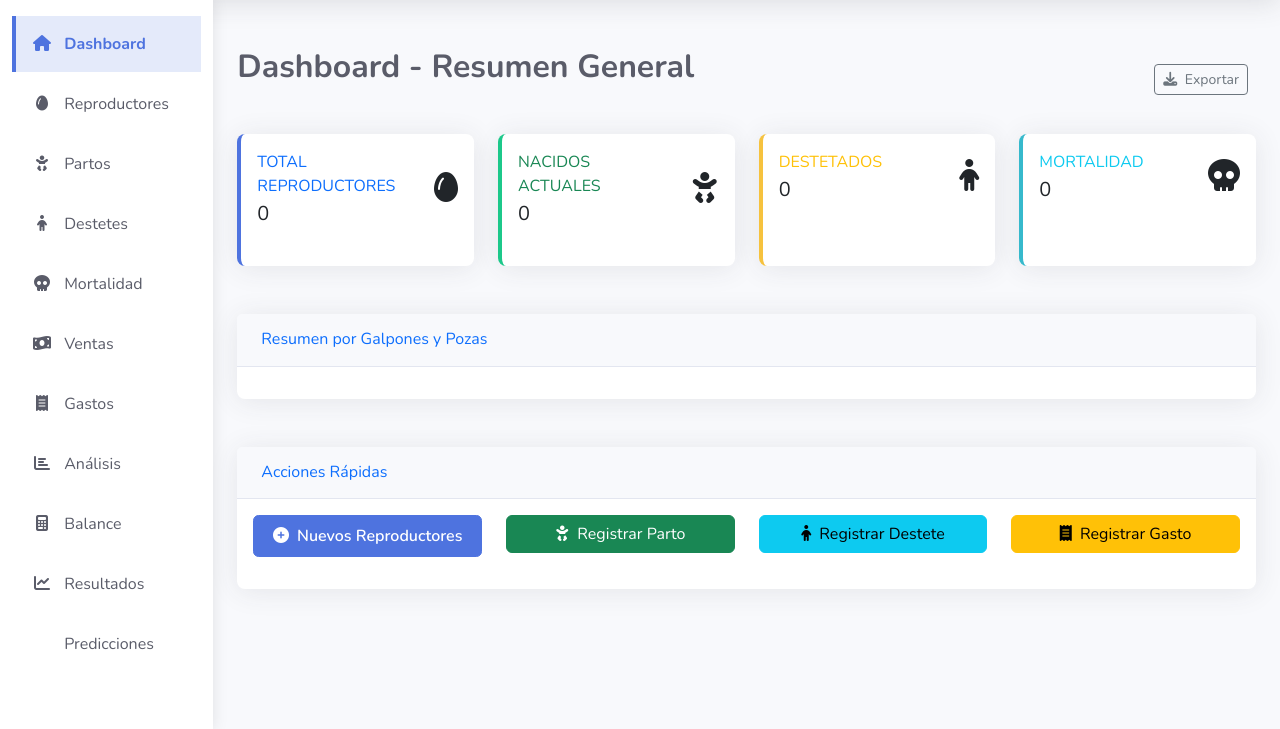
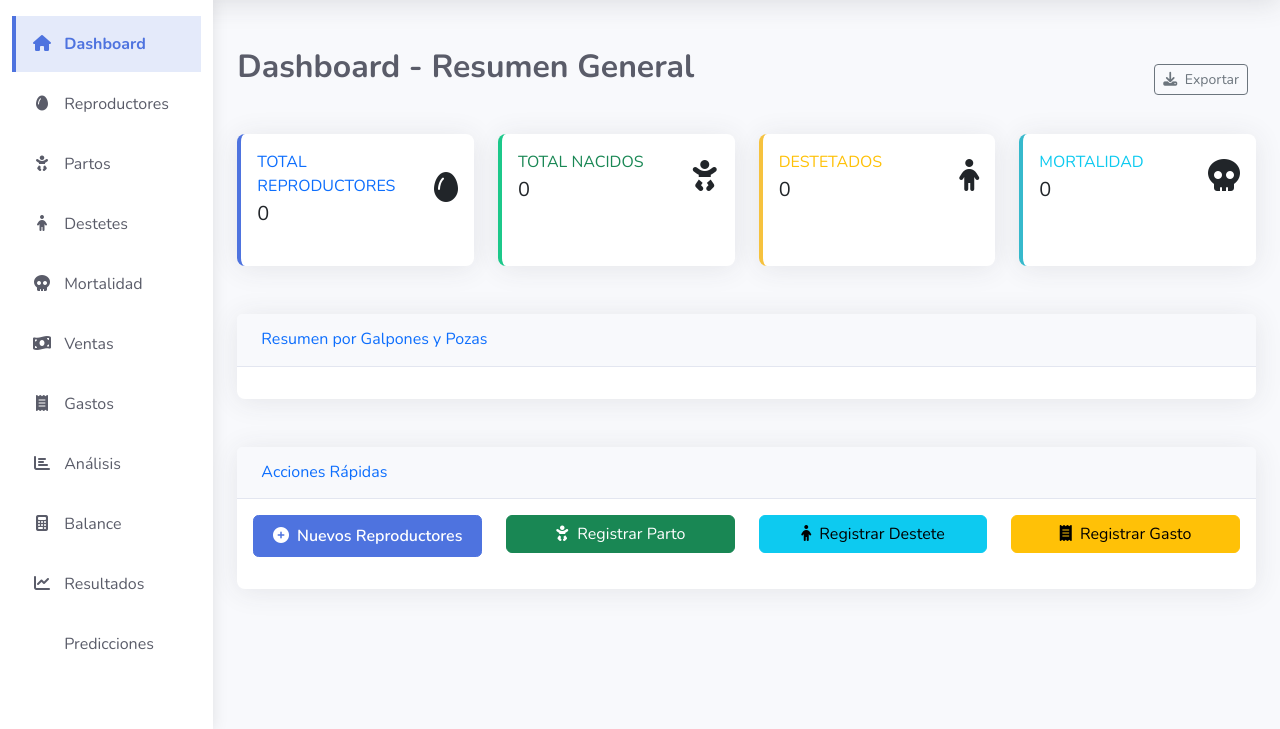
Before and after one commit to Javh9/registro-cuyes, a Flask app: page / in a window 1280 px wide. Shown: the part 56-785 px from the top of the page. Run offline with Flask 3, Linux system fonts and the light colour scheme; data that the repository does not hold is empty; some libraries are stand-ins or nearby versions.

Commit message:
corrigiendo error rep por poza 14

```diff
--- a/app.py
+++ b/app.py
@@ -280,6 +280,32 @@ def index():
             tabla_muerte_existe = False
             conn.rollback()
 
+        # 🔹 Verificar si existe la tabla partos y sus columnas
+        tabla_partos_existe = False
+        columnas_partos = []
+        try:
+            cur.execute("""
+                SELECT EXISTS (
+                    SELECT FROM information_schema.tables
+                    WHERE table_name = 'partos'
+                );
+            """)
+            tabla_partos_existe = cur.fetchone()[0]
+            print("Tabla partos existe:", tabla_partos_existe)
+
+            if tabla_partos_existe:
+                cur.execute("""
+                    SELECT column_name
+                    FROM information_schema.columns
+                    WHERE table_name = 'partos'
+                    ORDER BY ordinal_position;
+                """)
+                columnas_partos = [row[0] for row in cur.fetchall()]
+                print("Columnas en partos:", columnas_partos)
+        except:
+            tabla_partos_existe = False
+            conn.rollback()
+
         # 🔹 Total Reproductores
         cur.execute("SELECT COALESCE(SUM(hembras + machos), 0) FROM reproductores;")
         total_reproductores = cur.fetchone()[0]
@@ -296,6 +322,24 @@ def index():
                 total_muertos = cur.fetchone()[0]
             except:
                 total_muertos = 0
+                conn.rollback()
+
+        # 🔹 Total Nacidos - solo si la tabla partos existe
+        total_nacidos = 0
+        if tabla_partos_existe:
+            try:
+                # Verificar qué columnas de nacidos existen
+                if 'crias_nacidas_hembras' in columnas_partos and 'crias_nacidas_machos' in columnas_partos:
+                    cur.execute("SELECT COALESCE(SUM(crias_nacidas_hembras + crias_nacidas_machos), 0) FROM partos;")
+                elif 'nacidos_hembras' in columnas_partos and 'nacidos_machos' in columnas_partos:
+                    cur.execute("SELECT COALESCE(SUM(nacidos_hembras + nacidos_machos), 0) FROM partos;")
+                else:
+                    # Si no encuentra las columnas esperadas, usar COUNT como fallback
+                    cur.execute("SELECT COUNT(*) FROM partos;")
+                total_nacidos = cur.fetchone()[0]
+            except Exception as e:
+                print("Error al obtener total de nacidos:", e)
+                total_nacidos = 0
                 conn.rollback()
 
         # 🔹 Ingresos totales de ventas
@@ -316,6 +360,7 @@ def index():
         total_reproductores_por_galpon = {}
         total_destetados_por_galpon = {}
         total_muertos_por_galpon = {}
+        total_nacidos_por_galpon = {}
 
         for gp in galpones_pozas:
             galpon = gp[0]
@@ -326,9 +371,11 @@ def index():
                 total_reproductores_por_galpon[galpon] = 0
                 total_destetados_por_galpon[galpon] = 0
                 total_muertos_por_galpon[galpon] = 0
+                total_nacidos_por_galpon[galpon] = 0
 
             datos_galpones[galpon][poza] = {
                 'reproductores': 0,
+                'nacidos': 0,
                 'destetados': 0,
                 'muertos': 0
             }
@@ -350,6 +397,47 @@ def index():
             if galpon in datos_galpones and poza in datos_galpones[galpon]:
                 datos_galpones[galpon][poza]['reproductores'] = cantidad
                 total_reproductores_por_galpon[galpon] += cantidad
+
+        # 🔹 Contar nacidos por galpón y poza (solo si la tabla partos existe)
+        if tabla_partos_existe:
+            try:
+                # Determinar qué columnas usar para nacidos
+                if 'crias_nacidas_hembras' in columnas_partos and 'crias_nacidas_machos' in columnas_partos:
+                    cur.execute("""
+                        SELECT galpon, poza, SUM(crias_nacidas_hembras + crias_nacidas_machos) as cantidad
+                        FROM partos
+                        GROUP BY galpon, poza
+                        ORDER BY galpon, poza;
+                    """)
+                elif 'nacidos_hembras' in columnas_partos and 'nacidos_machos' in columnas_partos:
+                    cur.execute("""
+                        SELECT galpon, poza, SUM(nacidos_hembras + nacidos_machos) as cantidad
+                        FROM partos
+                        GROUP BY galpon, poza
+                        ORDER BY galpon, poza;
+                    """)
+                else:
+                    # Si no encuentra las columnas esperadas, usar COUNT
+                    cur.execute("""
+                        SELECT galpon, poza, COUNT(*) as cantidad
+                        FROM partos
+                        GROUP BY galpon, poza
+                        ORDER BY galpon, poza;
+                    """)
+
+                nacidos = cur.fetchall()
+
+                for n in nacidos:
+                    galpon = n[0]
+                    poza = n[1]
+                    cantidad = n[2]
+
+                    if galpon in datos_galpones and poza in datos_galpones[galpon]:
+                        datos_galpones[galpon][poza]['nacidos'] = cantidad
+                        total_nacidos_por_galpon[galpon] += cantidad
+            except Exception as e:
+                print("Error al obtener nacidos por galpón/poza:", e)
+                conn.rollback()
 
         # 🔹 Contar destetados por galpón y poza
         cur.execute("""
@@ -391,15 +479,13 @@ def index():
             except:
                 conn.rollback()
 
-        # 🔹 Para nacidos actuales
-        nacidos_actuales = 0
-
         cur.close()
         conn.close()
 
         # 🔎 Depuración
         print("=== RESUMEN GENERAL ===")
         print("Total Reproductores:", total_reproductores)
+        print("Total Nacidos:", total_nacidos)
         print("Total Destetados:", total_destetados)
         print("Total Muertos:", total_muertos)
         print("Ingresos Totales:", ingresos_totales)
@@ -408,12 +494,13 @@ def index():
         return render_template(
             "index.html",
             total_reproductores=total_reproductores,
-            nacidos_actuales=nacidos_actuales,
+            total_nacidos=total_nacidos,
             total_destetados=total_destetados,
             total_muertos=total_muertos,
             ingresos_totales=ingresos_totales,
             datos_galpones=datos_galpones,
             total_reproductores_por_galpon=total_reproductores_por_galpon,
+            total_nacidos_por_galpon=total_nacidos_por_galpon,
             total_destetados_por_galpon=total_destetados_por_galpon,
             total_muertos_por_galpon=total_muertos_por_galpon
         )
@@ -424,12 +511,13 @@ def index():
         return render_template(
             "index.html",
             total_reproductores=0,
-            nacidos_actuales=0,
+            total_nacidos=0,
             total_destetados=0,
             total_muertos=0,
             ingresos_totales=0,
             datos_galpones={},
             total_reproductores_por_galpon={},
+            total_nacidos_por_galpon={},
             total_destetados_por_galpon={},
             total_muertos_por_galpon={}
         )
--- a/templates/index.html
+++ b/templates/index.html
@@ -326,9 +326,9 @@
                                 <div class="row align-items-center">
                                     <div class="col mr-2">
                                         <div class="text-xs font-weight-bold text-success text-uppercase mb-1">
-                                            Nacidos Actuales</div>
+                                            Total Nacidos</div>
                                         <div class="h5 mb-0 font-weight-bold text-gray-800">
-                                            {{ nacidos_actuales }}
+                                            {{ total_nacidos }}
                                         </div>
                                     </div>
                                     <div class="col-auto">
```
